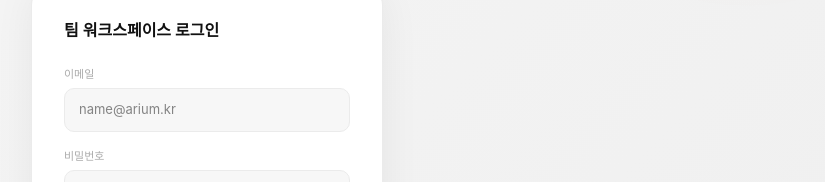
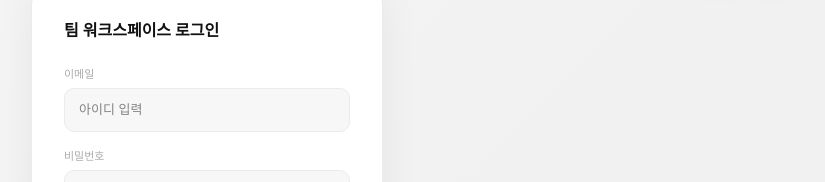
Before and after one commit to gomdolri/arium-workspace, a Next.js app: page /login in a window 1280 px wide. Shown: the part 335-517 px from the top of the page, without its empty margins (433-1258 px from the left). Built offline with nearby package versions, Linux system fonts and the light colour scheme; no server answers; the database is empty.

Commit message:
fix: allow non-email login ID format

```diff
--- a/app/login/page.tsx
+++ b/app/login/page.tsx
@@ -81,10 +81,10 @@ export default function LoginPage() {
                 이메일
               </label>
               <input
-                type="email"
+                type="text"
                 value={email}
                 onChange={e => setEmail(e.target.value)}
-                placeholder="name@arium.kr"
+                placeholder="아이디 입력"
                 required
                 style={{
                   width: '100%', background: '#F7F7F7', border: '1px solid #EBEBEB',
```
